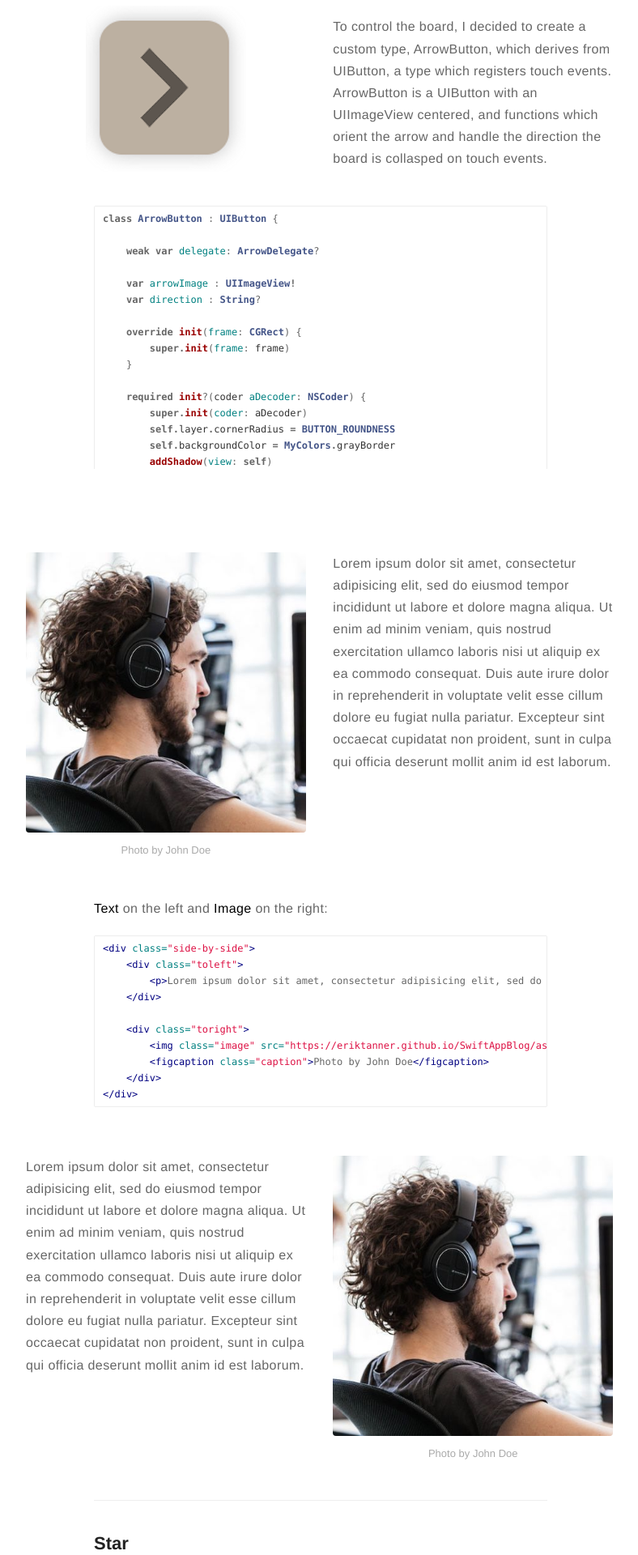
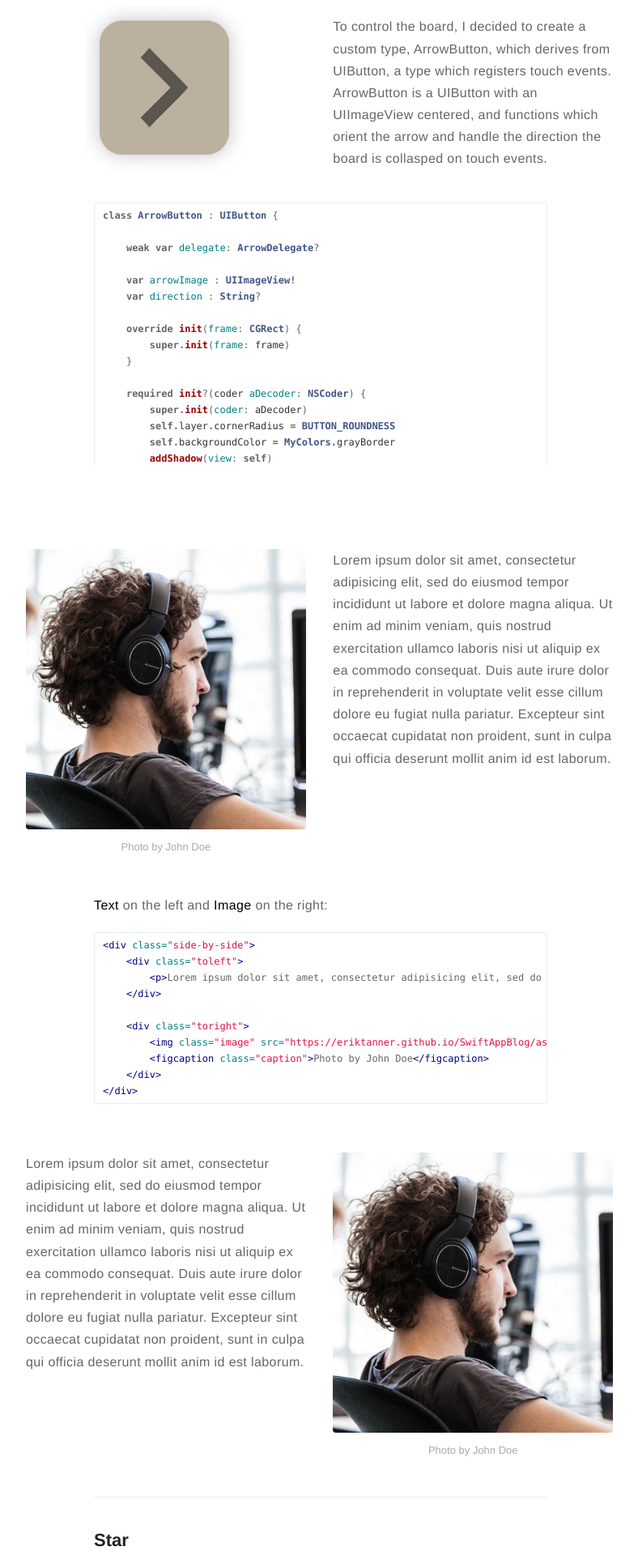
Before and after one commit to eriktanner/SwiftAppBlog, a Jekyll site: the page built from _posts/2019-02-22-2048.markdown, in a window 1280 px wide. Shown: the part 3455-5375 px from the top of the page at 81% size, without its empty margins (244-1032 px from the left). Built offline with Jekyll 4.4.1, drawn with Linux system fonts in a browser that asks for light colours; comment, search, counter and statistics services are not loaded.

Commit message:
ArrowButton

```diff
--- a/_posts/2019-02-22-2048.markdown
+++ b/_posts/2019-02-22-2048.markdown
@@ -141,7 +141,7 @@ class GridButton : UIView {
     </div>
 </div>
 
-<div style="max-height: 325px !important; overflow-y: auto !important; margin-top: 4px; ">
+<div style="max-height: 325px !important; overflow-y: auto !important;">
 {% highlight swift %}
 class ArrowButton : UIButton {
 
```
